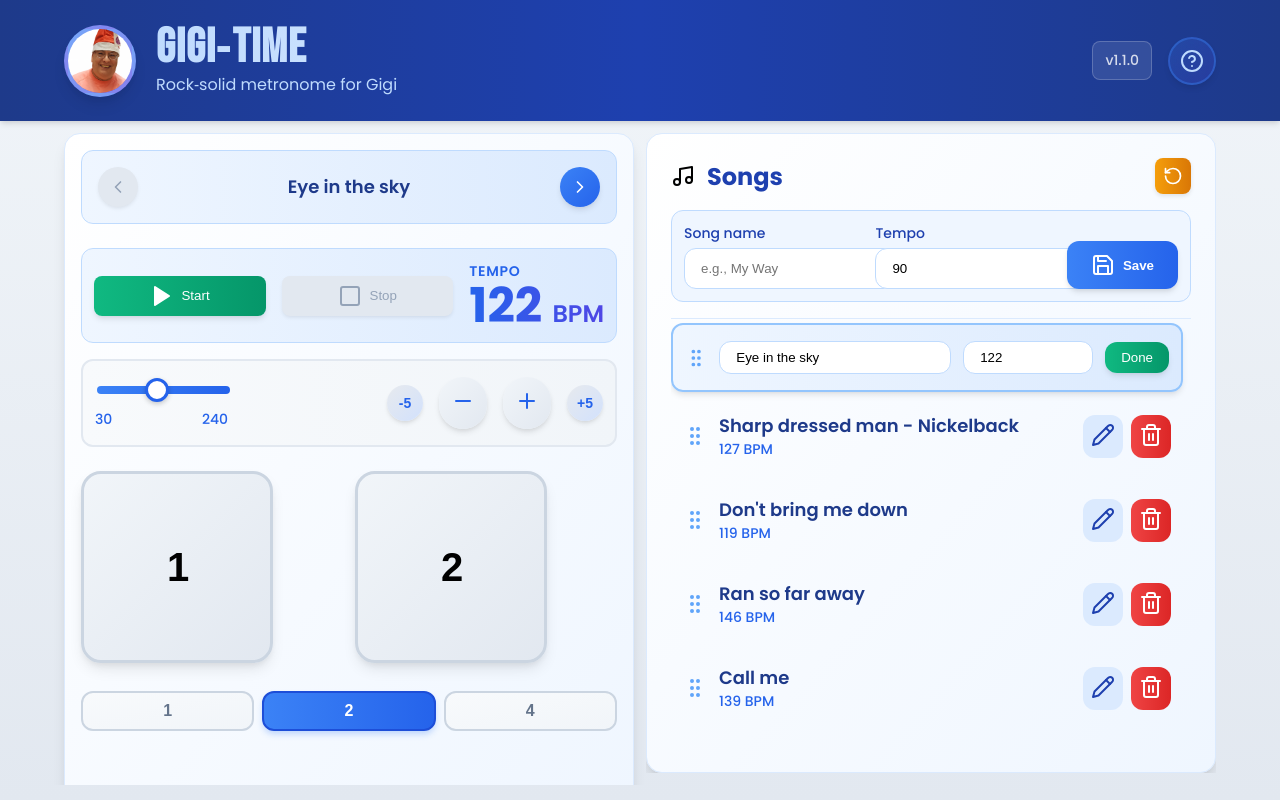
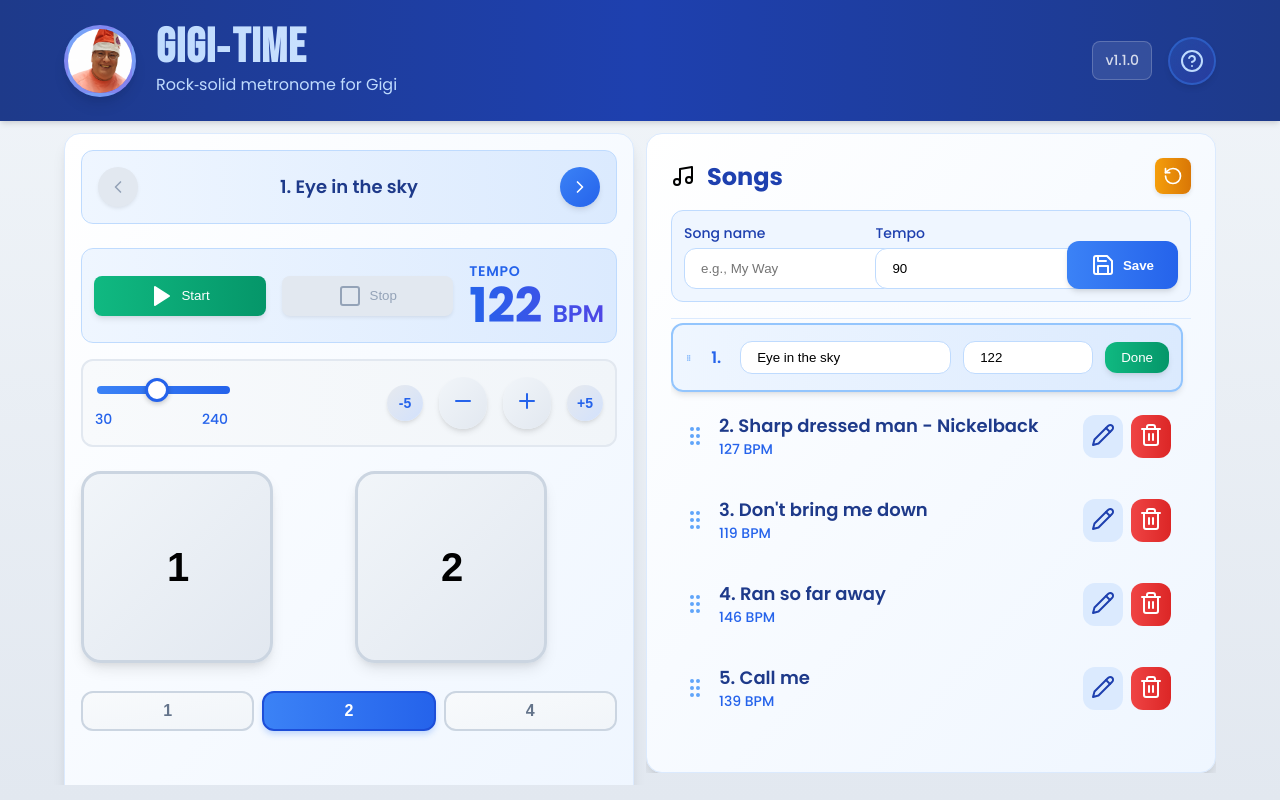
Before and after one commit to nirarad/GigiTime, a React (Create React App) app: page / in a window 1280 px wide. Both pictures are taken after a click on the button 1101 px from the left and 365 px from the top of the page. Built offline with nearby package versions, Linux system fonts and the light colour scheme.

Commit message:
Added track numbers

```diff
--- a/src/GigiTimeUI.tsx
+++ b/src/GigiTimeUI.tsx
@@ -38,6 +38,12 @@ export default function GigiTimeUIMock() {
 
   // Tips modal state
   const [showTips, setShowTips] = useState(false);
+
+  // Helper function to get track number
+  const getTrackNumber = useCallback((songId: number) => {
+    const index = songs.findIndex(s => s.id === songId);
+    return index >= 0 ? index + 1 : 0;
+  }, [songs]);
 
   // Selecting a song loads its tempo & highlights
   const selectSong = useCallback((song: { id: number; tempo: number }) => {
@@ -236,7 +242,7 @@ export default function GigiTimeUIMock() {
                 <ChevronLeft />
               </button>
               <div className="selected-song-name">
-                {songs.find(s => s.id === selectedSongId)?.name}
+                {getTrackNumber(selectedSongId)}. {songs.find(s => s.id === selectedSongId)?.name}
               </div>
               <button
                 className="nav-button nav-button-right"
@@ -416,6 +422,7 @@ export default function GigiTimeUIMock() {
                   <GripVertical className="grip-icon" />
                   {s.editing ? (
                     <div className="song-edit-form">
+                      <div className="song-edit-track-number">{getTrackNumber(s.id)}.</div>
                       <input
                         className="song-edit-input"
                         value={s.name}
@@ -449,7 +456,7 @@ export default function GigiTimeUIMock() {
                   ) : (
                     <>
                       <div className="song-info">
-                        <div className="song-name">{s.name}</div>
+                        <div className="song-name">{getTrackNumber(s.id)}. {s.name}</div>
                         <div className="song-tempo">{s.tempo} BPM</div>
                       </div>
                       <div className="song-actions">
--- a/src/app.css
+++ b/src/app.css
@@ -831,6 +831,13 @@ main {
   width: 100%;
 }
 
+.song-edit-track-number {
+  font-weight: 600;
+  color: #2563eb;
+  min-width: 1.5rem;
+  text-align: center;
+}
+
 .song-edit-input {
   flex: 1;
   padding: 0.5rem 1rem;
```
